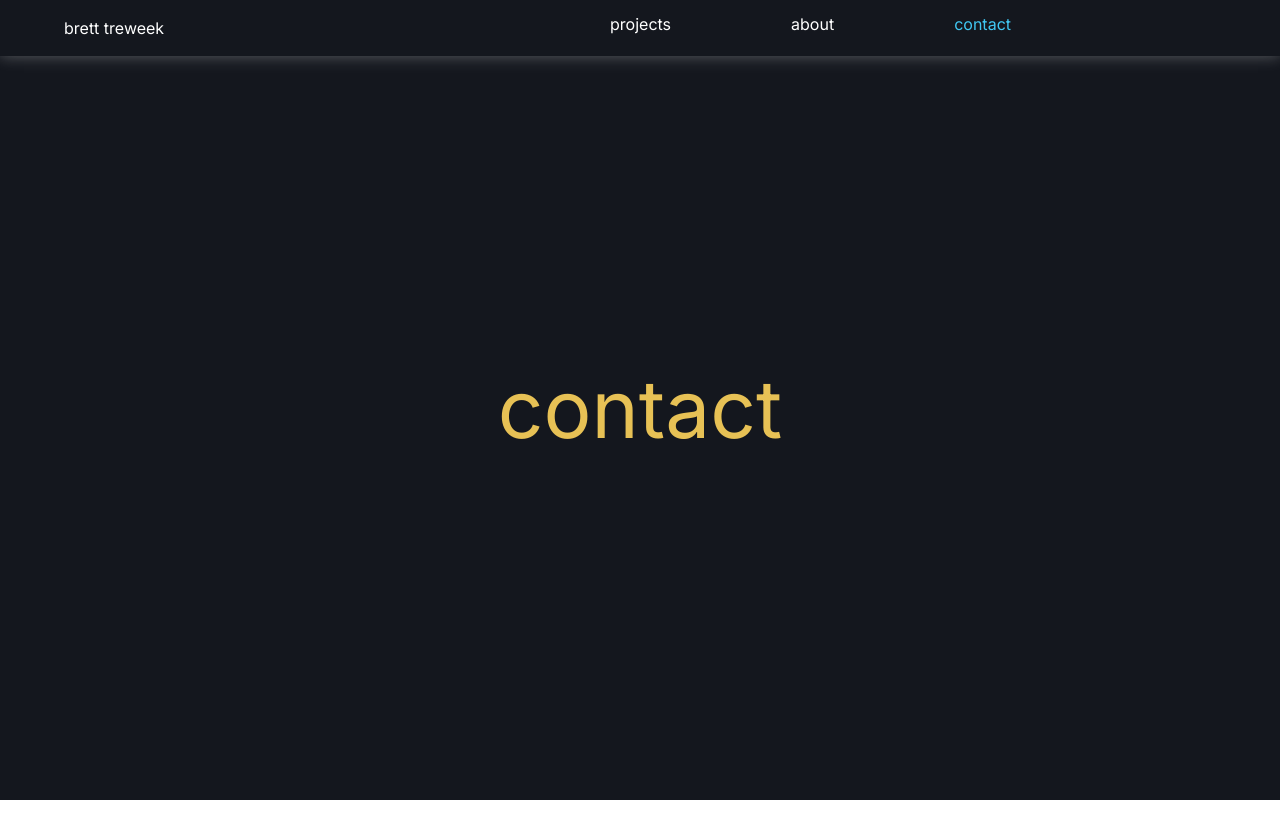
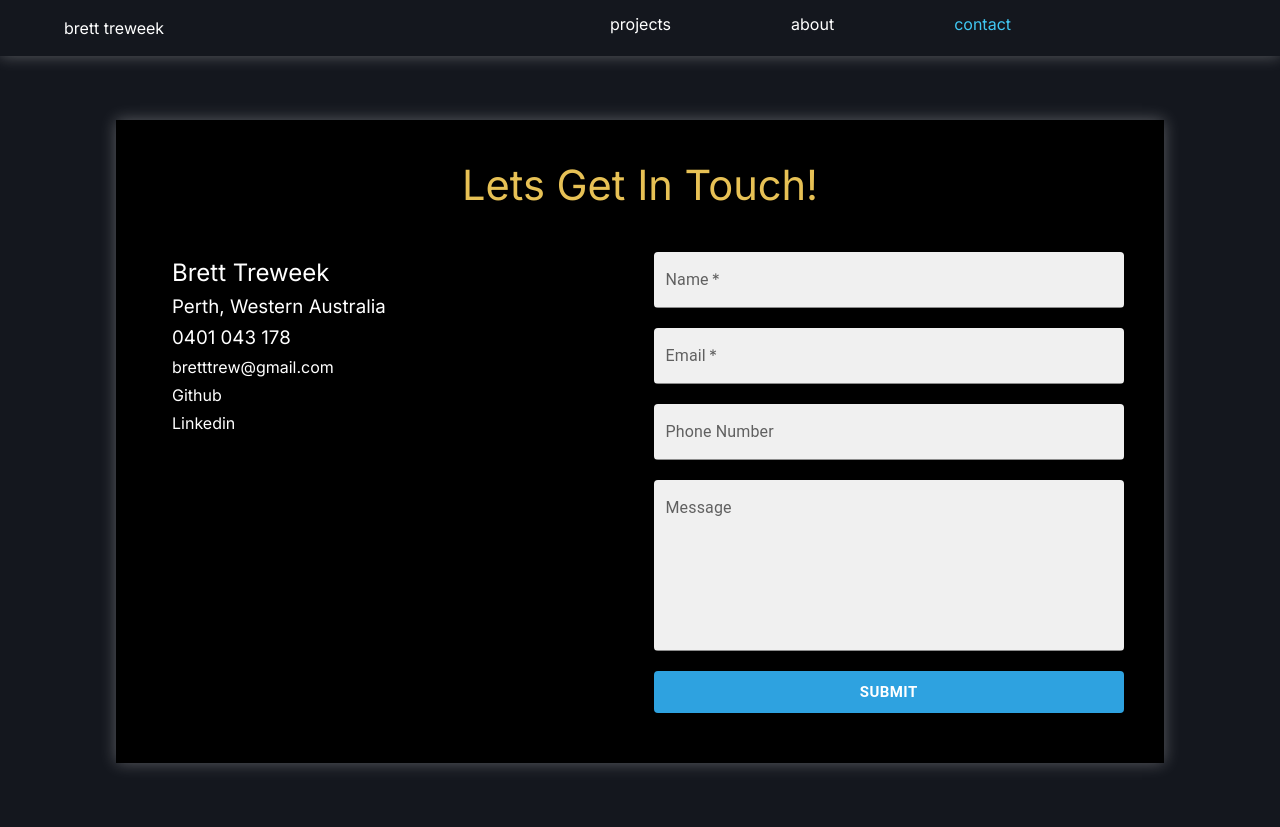
Before and after one commit to brett-treweek/portfolio-v2, a React (Create React App) app: page /contact in a window 1280 px wide. Before the commit the page ends 800 px from the top, so only its background shows below. Built offline with nearby package versions, Linux system fonts and the light colour scheme; some icons are missing.

Commit message:
started contact form with mui

```diff
--- a/src/App.js
+++ b/src/App.js
@@ -34,6 +34,7 @@ function App() {
 					<Header />
 					<Work/>
 					<About/>
+					<Contact/>
 				</Route>
 				<Route path="/about" exact>
 					<About />
--- a/src/assets/themeData.js
+++ b/src/assets/themeData.js
@@ -15,8 +15,8 @@ const themeData = [
 		text: '#000',
 		faded: 'grey',
 		background: '#fbfbfc',
-		main: '#282849',
-		secondary: '#333',
+		main: 'green',
+		secondary: '#282849',
 		highlight: '#f01a0e',
 		card: '#fff',
 		watermark: 'hsl(0, 0%, 0%, 0.7)',
--- a/src/components/layout/UI/Carousel.js
+++ b/src/components/layout/UI/Carousel.js
@@ -36,6 +36,7 @@ const Carousel = (props) => {
 								<div className="item">
 									<FlexContainer ai="center" jc="center">
 										<Card
+											height="clamp(300px, 800px, 800px)"
 											bc={(props) => props.theme.card}
 											bs
 											initial={{
--- a/src/components/layout/pages/Contact.js
+++ b/src/components/layout/pages/Contact.js
@@ -1,15 +1,128 @@
+import { useState } from 'react';
+import { Snackbar, Alert, Box, TextField, Button, Slide } from '@mui/material';
 import {
-	Section
-} from '../../styles/UIStyles/UiStyles';
-import { StyledWork } from '../../styles/layoutStyles/Work.styled';
+	StyledContact,
+	StyledForm,
+} from '../../styles/layoutStyles/Contact.styled';
+import { Card, FlexContainer } from '../../styles/UIStyles/UiStyles';
+// import emailjs from 'emailjs-com';
 
-const Contact = (props) => {
+const Contact = () => {
+	const [open, setOpen] = useState(false);
+
+	const handleClose = () => {
+		setOpen(false);
+	};
+
+	const sendEmail = (event) => {
+		event.preventDefault();
+		setOpen(true);
+		// emailjs
+		// 	.sendForm(
+		// 		'service_r1o1bg2',
+		// 		'template_lff938p',
+		// 		event.target,
+		// 		'user_EUQIT1kNZJfWl6ouFWojf'
+		// 	)
+		// 	.then(
+		// 		(result) => {
+		// 			setOpen(true);
+		// 			console.log(result.text);
+		// 		},
+		// 		(error) => {
+		// 			console.log(error.text);
+		// 		}
+		// 	);
+		event.target.reset();
+
+		console.log('you sucssefully submited email');
+	};
+
 	return (
-		<StyledWork id="work">
-			<Section>
-				<h1>contact</h1>
-			</Section>
-		</StyledWork>
+		<StyledContact>
+			<StyledForm id="contactForm">
+				<h1>Lets Get In Touch!</h1>
+				<FlexContainer>
+					<Card height="100%" className="contact-card">
+						<h2>Brett Treweek</h2>
+						<h3>Perth, Western Australia</h3>
+						<h3>0401 043 178</h3>
+						<p>bretttrew@gmail.com</p>
+						<p>Github</p>
+						<p>Linkedin</p>
+					</Card>
+					<Box component="form" Validate onSubmit={sendEmail} sx={{}}>
+						<TextField
+							name="name"
+							className="textField"
+							label="Name"
+							variant="filled"
+							focussed
+							fullWidth
+							required
+						/>
+						<TextField
+							name="email"
+							className="textField"
+							label="Email"
+							variant="filled"
+							fullWidth
+							required
+							type="email"
+						/>
+						<TextField
+							name="phone"
+							className="textField"
+							label="Phone Number"
+							variant="filled"
+							fullWidth
+							type="text"
+						/>
+						<TextField
+							name="message"
+							className="textField"
+							label="Message"
+							variant="filled"
+							rows={6}
+							multiline
+							fullWidth
+						/>
+
+						<Button
+							id="btn"
+							className="textField"
+							type="submit"
+							variant="contained"
+							size="large"
+							fullWidth
+						>
+							Submit
+						</Button>
+					</Box>
+				</FlexContainer>
+
+				<Snackbar
+					open={open}
+					onClose={handleClose}
+					transitionDuration={800}
+					variant="filled"
+					autoHideDuration={4000}
+					TransitionComponent={Slide}
+					anchorOrigin={{ horizontal: 'center', vertical: 'bottom' }}
+				>
+					<Slide direction="up">
+						<Alert
+							id="alert"
+							variant="outlined"
+							severity="success"
+							onClose={handleClose}
+						>
+							Email Sent - Ill get back to you soon!
+						</Alert>
+					</Slide>
+				</Snackbar>
+			</StyledForm>
+		</StyledContact>
 	);
 };
 
--- a/src/components/styles/UIStyles/UiStyles.js
+++ b/src/components/styles/UIStyles/UiStyles.js
@@ -50,31 +50,23 @@ export const Section = styled.div`
 		color: ${(props) => props.theme.text};
 	}
 
-	img {
-		width: clamp(50vw, 70vw, 90vw);
-		max-width: 500px;
-		overflow: hidden;
-		z-index: 1;
-	}
+
 
 	@media (min-width: 1000px) {
-
 		p {
 			line-height: 1.9rem;
 			letter-spacing: 0.05ch;
 		}
 
-		img {
-			width: clamp(20vw, 30vw + 5vw, 35vw);
-		}
+
 	}
 `;
 
 export const FlexContainer = styled.div`
 	display: flex;
 	flex-direction: column;
-	/* width: 100%; */
-	/* height: 100%; */
+	width: 100%;
+	height: 100%;
 	gap: ${({ gap }) => gap || '3rem'};
 	align-items: ${({ ai }) => ai || 'center'};
 	justify-content: ${({ jc }) => jc || 'center'};
@@ -101,7 +93,7 @@ export const Card = motion(styled.div`
 
 	@media (min-width: 1000px) {
 		width: clamp(20vw, 35vw + 5vw, 40vw);
-		height: clamp(300px, 800px, 800px);
+		height: ${({ height }) => height || '100%' };
 	}
 `);
 
--- a/src/components/styles/layoutStyles/About.styled.js
+++ b/src/components/styles/layoutStyles/About.styled.js
@@ -2,15 +2,18 @@ import styled from 'styled-components';
 
 export const StyledAbout = styled.section`
 	background-color: ${(props) => props.theme.background};
+	/* border-bottom: solid grey 1px; */
 	height: 100%;
 	width: 100%;
+	padding: 2rem;
 
 	h1 {
 		align-self: center;
 	}
 
 	@media (min-width: 1000px) {
-		min-height: 93vh;
+		/* min-height: 93vh; */
+		padding-top: 8rem;
 		display: flex;
 		justify-content: center;
 		align-items: center;
@@ -94,7 +97,7 @@ export const StyledCarousel = styled.div`
 		}
 
 		.item img {
-			width: clamp(200px, 450px + 1vw, 500px);
+			width: clamp(200px, 500px, 500px);
 			height: clamp(300px, 800px, 800px);
 		}
 	}
--- a/src/components/styles/layoutStyles/Contact.styled.js
+++ b/src/components/styles/layoutStyles/Contact.styled.js
@@ -0,0 +1,67 @@
+import styled from 'styled-components';
+export const StyledContact = styled.section`
+	background-color: ${(props) => props.theme.background};
+	height: 100%;
+	width: 100%;
+	padding: 2rem;
+	display: flex;
+	justify-content: center;
+	align-items: center;
+
+	@media (min-width: 1000px) {
+		padding: 4rem;
+		/* min-height: 93vh; */
+	}
+`;
+
+export const StyledForm = styled.div`
+	width: 1048px;
+	max-width: 95vw;
+	padding: 40px;
+	box-shadow: ${({ theme }) => theme.boxShadow};
+	background-color: ${({ theme }) => theme.card};
+
+	.contact-card {
+		align-self: start;
+		width: 100%;
+	}
+
+	h1 {
+		text-align: center;
+		font-size: clamp(0.5rem, 2vw + 1rem, 3rem);
+		color: ${({ theme }) => theme.highlight};
+		font-weight: 400;
+		margin: 0 0 2rem;
+	}
+
+	h2,
+	h3,
+	p {
+		color: ${({ theme }) => theme.text};
+		font-weight: 400;
+		margin-bottom: 0.5rem;
+	}
+
+	.textField {
+		margin: 10px auto;
+		color: #fff;
+		border-radius: 4px;
+		background-color: #fff;
+	}
+
+	.textField label {
+	}
+
+	#btn {
+		background-color: ${({ theme }) => theme.secondary};
+		font-weight: bold;
+	}
+	#btn:hover {
+		background-color: ${({ theme }) => theme.main};
+	}
+
+	#alert {
+		color: #fff;
+		background-color: green;
+	}
+`;
--- a/src/components/styles/layoutStyles/Header.styled.js
+++ b/src/components/styles/layoutStyles/Header.styled.js
@@ -11,10 +11,23 @@ export const StyledHeader = styled.header`
 		color: ${(props) => props.theme.highlight};
 	}
 
+	img {
+		width: clamp(50vw, 70vw, 90vw);
+		max-width: 500px;
+		overflow: hidden;
+		z-index: 1;
+	}
+
 	@media (min-width: 1000px) {
 		min-height: 93vh;
+		/* padding-top: 10rem; */
 		display: flex;
 		justify-content: center;
 		align-items: center;
+
+		img {
+			width: clamp(20vw, 30vw + 5vw, 35vw);
+			/* align-self: start; */
+		}
 	}
 `;
--- a/src/components/styles/layoutStyles/Nav.styled.js
+++ b/src/components/styles/layoutStyles/Nav.styled.js
@@ -8,7 +8,7 @@ export const StyledNav = styled.nav`
 	justify-content: center;
 	align-items: center;
 	background-color: ${(props) => props.theme.background};
-	z-index: 100;
+	z-index: 1000;
 	user-select: none;
 	box-shadow: ${(props) => props.theme.boxShadow};
 
--- a/src/components/styles/layoutStyles/Work.styled.js
+++ b/src/components/styles/layoutStyles/Work.styled.js
@@ -1,7 +1,9 @@
 import styled from 'styled-components';
 
 export const StyledWork = styled.section`
+	padding: 2rem;
 	background-color: ${(props) => props.theme.background};
+	/* border-bottom: solid grey 1px; */
 
 	.work-grid {
 		display: flex;
@@ -15,14 +17,15 @@ export const StyledWork = styled.section`
 		display: flex;
 		align-items: end;
 		overflow: hidden;
-		box-shadow: ${(props) => props.theme.boxShadow};
-		border-radius: 1rem;
+		/* box-shadow: ${(props) => props.theme.boxShadow}; */
+		/* border-radius: 1rem; */
 		background-position: top;
 		background-size: cover;
 		background-repeat: no-repeat;
 		user-select: none;
 		height: 20rem;
 		width: 70vw;
+		max-width: 500px;
 		transition: transform 500ms ease;
 	}
 
@@ -76,10 +79,6 @@ export const StyledWork = styled.section`
 		transition: all linear 0.2;
 	}
 
-	/* .work:hover .card-title {
-		color: ${({ theme }) => theme.highlight};
-	} */
-
 	.card-title::after {
 		content: '';
 		position: absolute;
@@ -126,7 +125,7 @@ export const StyledWork = styled.section`
 	}
 
 	@media (min-width: 1000px) {
-		min-height: 93vh;
+		/* min-height: 93vh; */
 		display: flex;
 		justify-content: center;
 		align-items: center;
@@ -144,12 +143,6 @@ export const StyledWork = styled.section`
 		.work {
 			height: 100%;
 			width: 100%;
-		}
-
-		h1 {
-			/* position: relative;
-			top: 10vh;
-			left: 10vw; */
 		}
 
 		.work:nth-child(1) {
```
